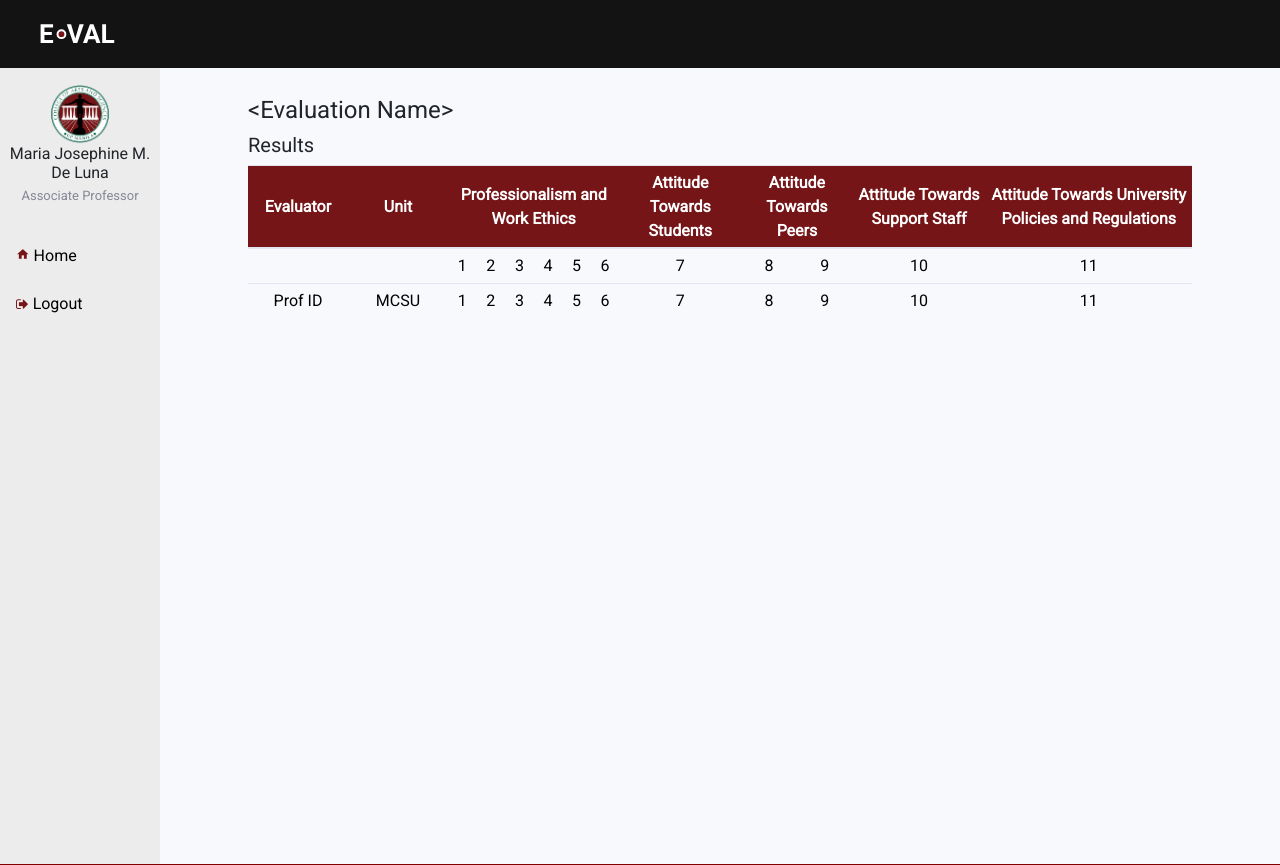
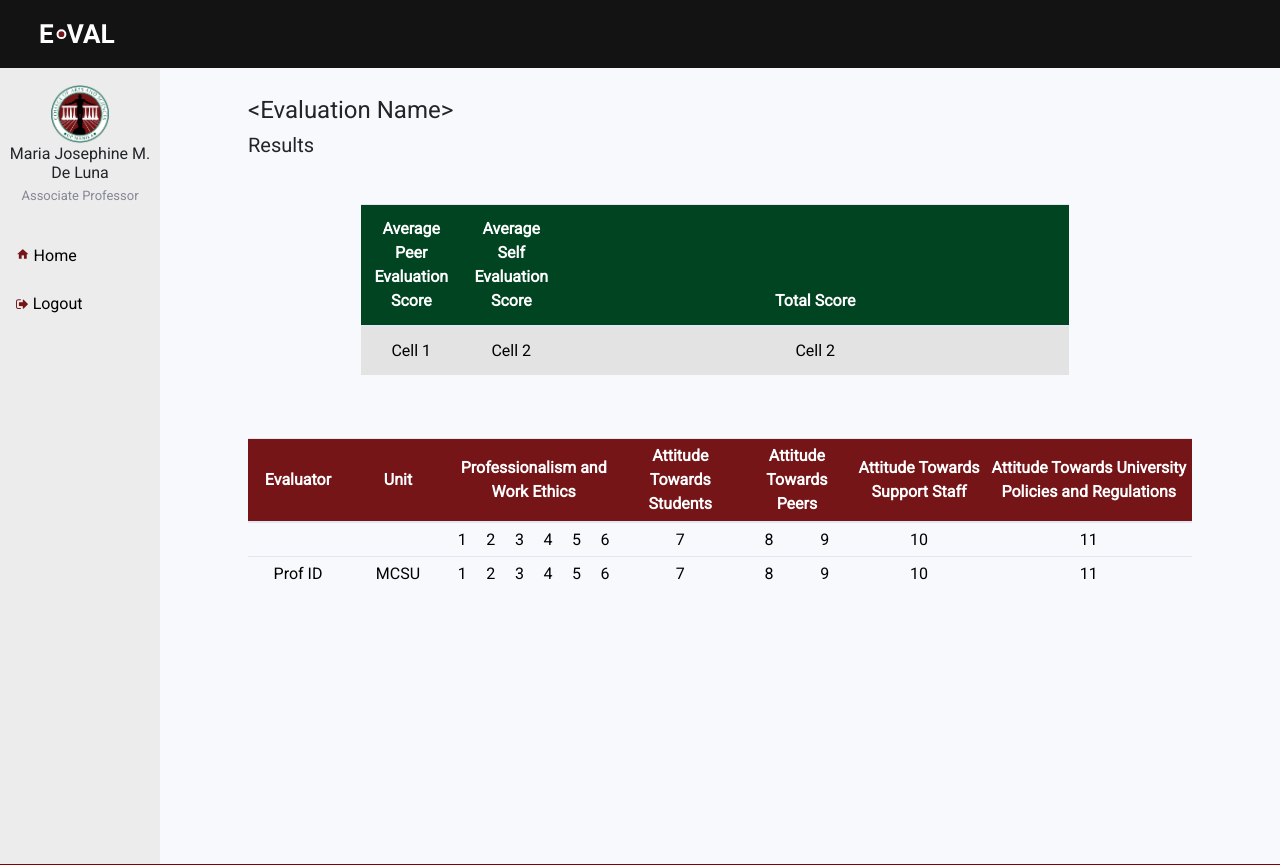
Before and after one commit to CMSC128-2/DPSM-EVal, a Flask app: template src/templates/user-faculty/user-view-result.html in a window 1280 px wide. Shown: the top 865 px of the page. Run offline with Flask 2, Linux system fonts and the light colour scheme; the template is opened without the code that fills it, so the values that code supplies are empty; some libraries are stand-ins or nearby versions.

Commit message:
Added score table

```diff
--- a/src/templates/user-faculty/user-view-result.html
+++ b/src/templates/user-faculty/user-view-result.html
@@ -64,6 +64,24 @@
                 <div class="container-fluid mb-5">
                     <h4>&lt;Evaluation Name&gt;</h4>
                     <h5>Results</h5>
+                    <div class="table-responsive text-center" style="margin: 5% 12%;width: 75%;">
+                        <table class="table">
+                            <thead>
+                                <tr style="background: #014421;color: rgb(255,255,255);">
+                                    <th style="text-align: center;width: 100px;">Average Peer Evaluation Score</th>
+                                    <th style="text-align: center;width: 100px;">Average Self Evaluation Score</th>
+                                    <th style="text-align: center;">Total Score</th>
+                                </tr>
+                            </thead>
+                            <tbody style="background: #e3e3e3;">
+                                <tr>
+                                    <td style="text-align: center;color: rgb(0,0,0);">Cell 1</td>
+                                    <td style="text-align: center;color: rgb(0,0,0);">Cell 2</td>
+                                    <td style="text-align: center;color: rgb(0,0,0);">Cell 2</td>
+                                </tr>
+                            </tbody>
+                        </table>
+                    </div>
                     <div class="table-responsive text-center">
                         <table class="table table-sm fac-table">
                             <thead>
```
